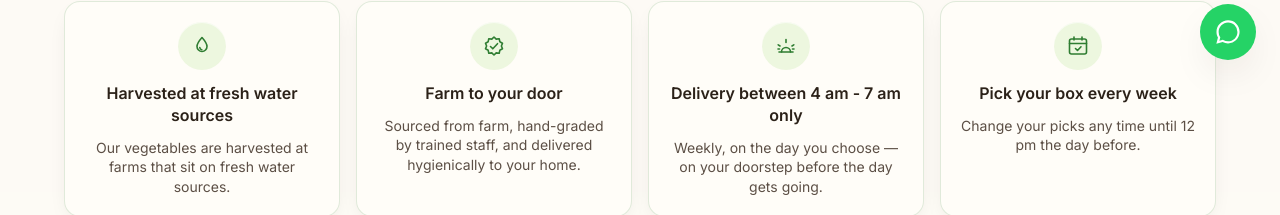
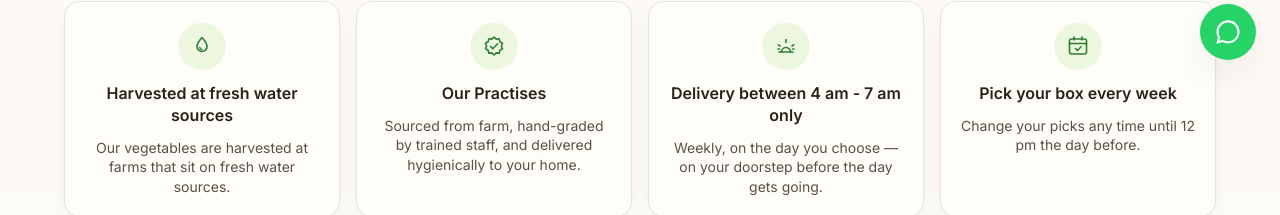
Before and after one commit to taxmaker0522-hue/freshley, a React (Vite) app: page / in a window 1280 px wide. Shown: the part 716-931 px from the top of the page. Built offline with nearby package versions, Linux system fonts and the light colour scheme.

Commit message:
﻿Rename the trust card to "Our Practises"
Co-Authored-By: Claude Sonnet 5 <noreply@anthropic.com>

```diff
--- a/src/sections/TrustStrip.jsx
+++ b/src/sections/TrustStrip.jsx
@@ -49,7 +49,7 @@ const features = [
   },
   {
     icon: BadgeIcon,
-    title: 'Farm to your door',
+    title: 'Our Practises',
     description: 'Sourced from farm, hand-graded by trained staff, and delivered hygienically to your home.',
   },
   {
```
